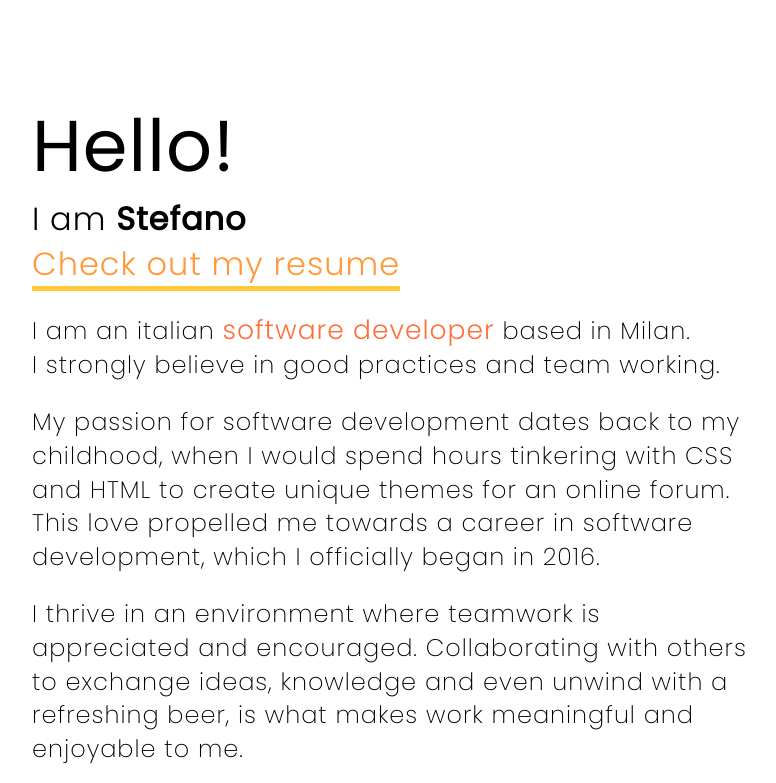
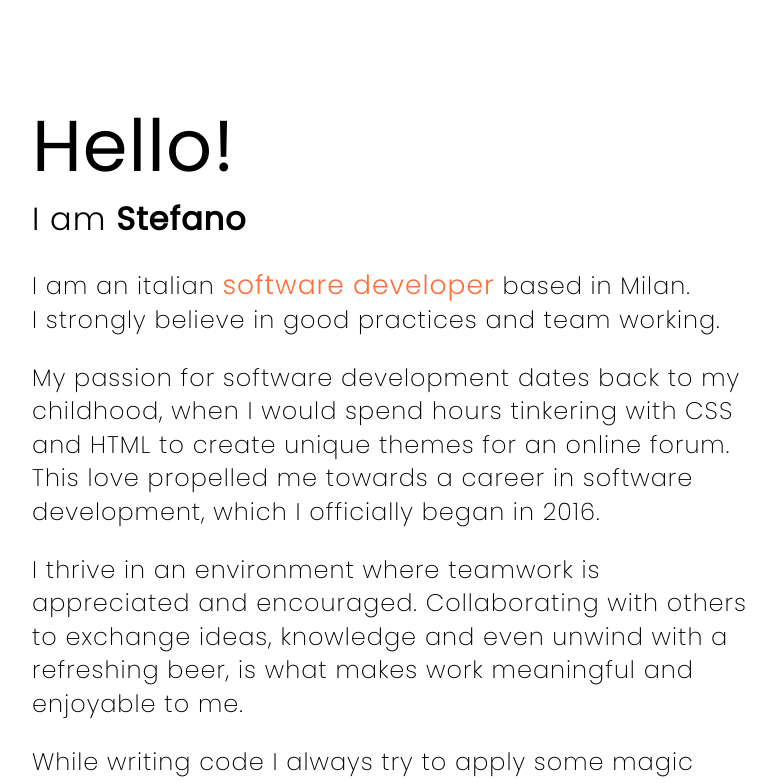
Before and after one commit to StefanoPisano/portfolio, a plain HTML site: page index.html in a window 1280 px wide. Shown: the top 783 px of the page, without its empty margins (104-880 px from the left). Drawn offline with Linux system fonts and the light colour scheme.

Commit message:
Update index.html

```diff
--- a/index.html
+++ b/index.html
@@ -11,7 +11,6 @@
 <div class="container">
     <h1 class="title">Hello!<br/></h1>
     <p class="subtitle">I am <span class="name">Stefano</span></p>
-    <p class="subtitle"> <a class="link"  href="https://raw.githubusercontent.com/StefanoPisano/CV/main/stefanopisano-cv.pdf">Check out my resume</a></p>
 
     <p>
         I am an italian <span class="accent">software developer</span> based in Milan.<br/>
```
